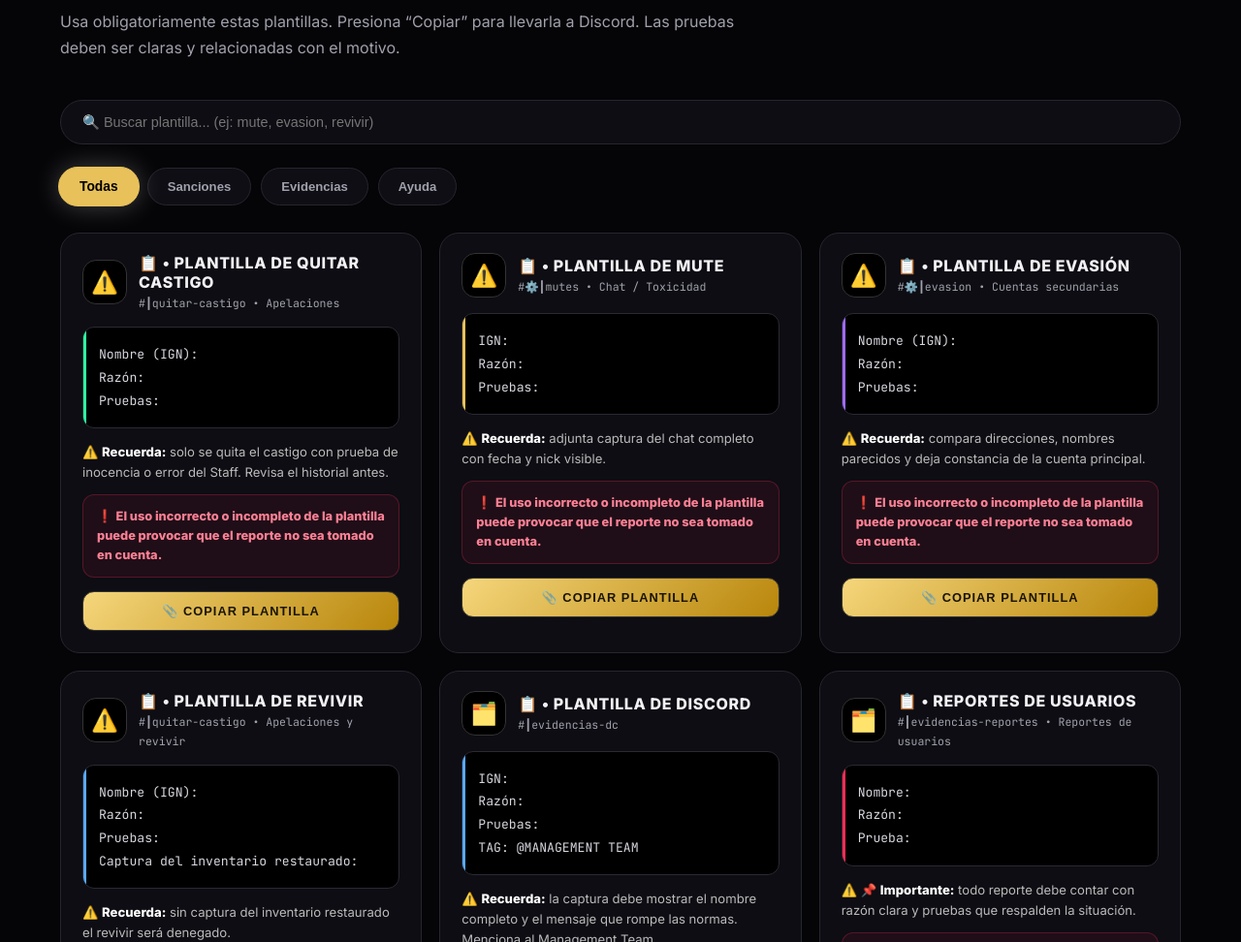
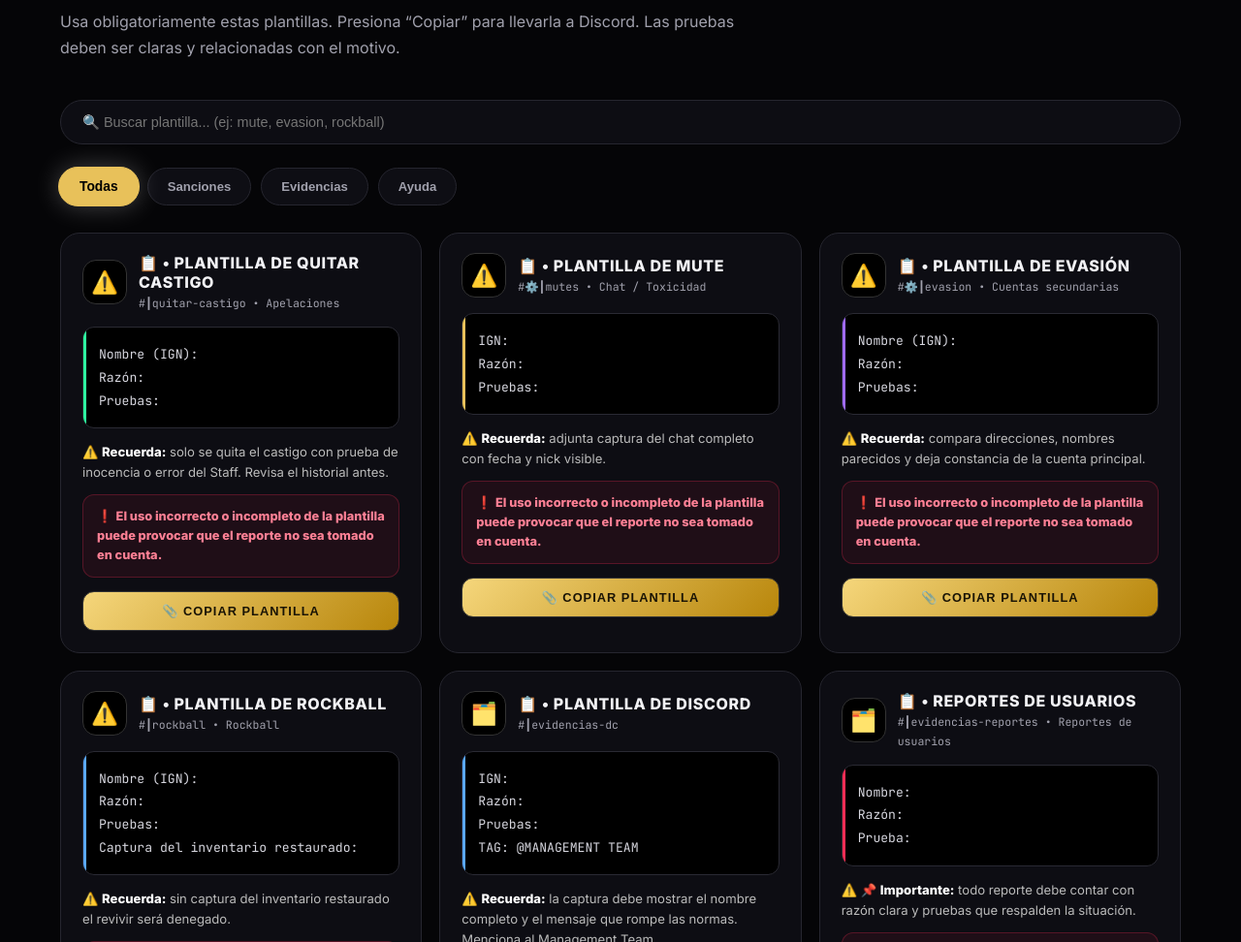
Before and after one commit to discohikory/sylenmc-staff-page, a plain HTML site: page index.html in a window 1280 px wide. Shown: the part 3341-4313 px from the top of the page at 97% size. Drawn offline with nearby package versions, Linux system fonts and the light colour scheme; no server answers.

Commit message:
Plantilla Revivir pasa a Rockball

```diff
--- a/index.html
+++ b/index.html
@@ -422,7 +422,7 @@ footer p{color:#666;font-size:.82rem;margin-top:12px}
     <div class="sec-label" data-es="03 — Reportes y evidencias" data-en="03 — Reports and evidence">03 — Reportes y evidencias</div>
     <h2 class="sec-title"><span data-es="Plantillas " data-en="">Plantillas </span><em data-es="oficiales" data-en="Official Templates">oficiales</em></h2>
     <p class="sec-sub" data-es="Usa obligatoriamente estas plantillas. Presiona “Copiar” para llevarla a Discord. Las pruebas deben ser claras y relacionadas con el motivo." data-en="These templates are mandatory. Press “Copy” to take it to Discord. Evidence must be clear and related to the reason.">Usa <b style="color:#fff">obligatoriamente</b> estas plantillas. Presiona <b style="color:#fff">“Copiar”</b> para llevarla a Discord. Las pruebas deben ser claras y relacionadas con el motivo.</p>
-    <div class="searchbar"><input id="search" data-es-ph="🔍 Buscar plantilla... (ej: mute, evasion, revivir)" data-en-ph="🔍 Search template... (e.g. mute, evasion, revive)" placeholder="🔍 Buscar plantilla... (ej: mute, evasion, revivir)"></div>
+    <div class="searchbar"><input id="search" data-es-ph="🔍 Buscar plantilla... (ej: mute, evasion, rockball)" data-en-ph="🔍 Search template... (e.g. mute, evasion, rockball)" placeholder="🔍 Buscar plantilla... (ej: mute, evasion, rockball)"></div>
     <div class="tabs" id="tabs">
       <button class="tab active" data-f="all" data-es="Todas" data-en="All">Todas</button>
       <button class="tab" data-f="sancion" data-es="Sanciones" data-en="Sanctions">Sanciones</button>
@@ -583,7 +583,7 @@ const TPLS=[
  {id:'quitar',cat:'sancion',emoji:'⚠️',color:'#2effa1',title:'Plantilla de Quitar Castigo',title_en:'Sanction Removal Template',sub:'#┃quitar-castigo • Apelaciones',code:'Nombre (IGN):\nRazón:\nPruebas:',note:'<b>Recuerda:</b> solo se quita el castigo con prueba de inocencia o error del Staff. Revisa el historial antes.',note_en:'<b>Remember:</b> sanctions are only lifted with proof of innocence or Staff error. Check history first.'},
  {id:'mutes',cat:'sancion',emoji:'⚠️',color:'#e8c15a',title:'Plantilla de Mute',title_en:'Mute Template',sub:'#⚙️┃mutes • Chat / Toxicidad',code:'IGN:\nRazón:\nPruebas:',note:'<b>Recuerda:</b> adjunta captura del chat completo con fecha y nick visible.',note_en:'<b>Remember:</b> attach a full chat screenshot with date and visible nick.'},
  {id:'evasion',cat:'sancion',emoji:'⚠️',color:'#a06bff',title:'Plantilla de Evasión',title_en:'Evasion Template',sub:'#⚙️┃evasion • Cuentas secundarias',code:'Nombre (IGN):\nRazón:\nPruebas:',note:'<b>Recuerda:</b> compara direcciones, nombres parecidos y deja constancia de la cuenta principal.',note_en:'<b>Remember:</b> compare addresses and similar names, record the main account.'},
- {id:'revivir',cat:'sancion',emoji:'⚠️',color:'#5aa8ff',title:'Plantilla de Revivir',title_en:'Revive Template',sub:'#┃quitar-castigo • Apelaciones y revivir',code:'Nombre (IGN):\nRazón:\nPruebas:\nCaptura del inventario restaurado:',note:'<b>Recuerda:</b> sin captura del inventario restaurado el revivir será denegado.',note_en:'<b>Remember:</b> without a restored-inventory screenshot the revive will be denied.'},
+ {id:'rockball',cat:'sancion',emoji:'⚠️',color:'#5aa8ff',title:'Plantilla de Rockball',title_en:'Rockball Template',sub:'#┃rockball • Rockball',code:'Nombre (IGN):\nRazón:\nPruebas:\nCaptura del inventario restaurado:',note:'<b>Recuerda:</b> sin captura del inventario restaurado el revivir será denegado.',note_en:'<b>Remember:</b> without a restored-inventory screenshot the revive will be denied.'},
  {id:'discord',cat:'evidencia',emoji:'🗂️',color:'#5aa8ff',title:'Plantilla de Discord',title_en:'Discord Template',sub:'#┃evidencias-dc',code:'IGN:\nRazón:\nPruebas:\nTAG: @MANAGEMENT TEAM',note:'<b>Recuerda:</b> la captura debe mostrar el nombre completo y el mensaje que rompe las normas. Menciona al Management Team.',note_en:'<b>Remember:</b> the screenshot must show the full name and the rule-breaking message. Mention the Management Team.'},
  {id:'aprendiz',cat:'evidencia',emoji:'🗂️',color:'#ff2d55',title:'Reportes de Usuarios',title_en:'User Reports',sub:'#┃evidencias-reportes • Reportes de usuarios',code:'Nombre:\nRazón:\nPrueba:',note:'📌 <b>Importante:</b> todo reporte debe contar con razón clara y pruebas que respalden la situación.',note_en:'📌 <b>Important:</b> every report needs a clear reason and supporting evidence.'},
  {id:'notas',cat:'ayuda',emoji:'🗂️',color:'#ff8a2a',title:'Notas de Jugadores',title_en:'Player Notes',sub:'#┃evidencias-reportes • Seguimiento',code:'Nombre del jugador:\nNota / Situación:\nStaff que reporta:',note:'💙 <b>Mantengamos buena comunicación</b> para trabajar mejor como equipo. Solo información relevante.',note_en:'💙 <b>Let us keep good communication</b> to work better as a team. Relevant info only.'},
```
